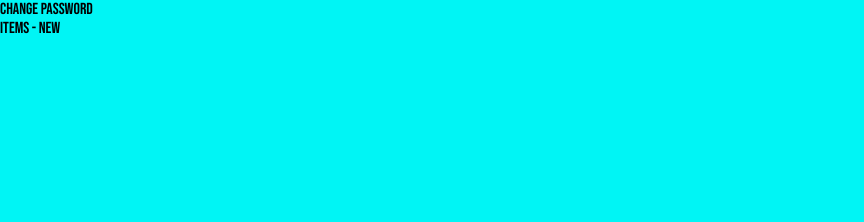
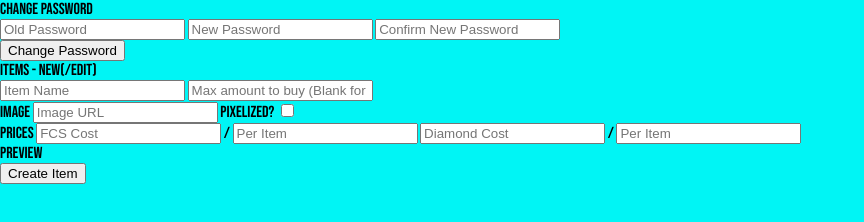
Before and after one commit to Bug1312/Star-Industries, a website: page public/webpages/panel/index.html in a window 1280 px wide. Shown: the whole page, without its empty margins (0-864 px from the left). Drawn offline with Linux system fonts and the light colour scheme.

Commit message:
push for L8R

```diff
--- a/public/webpages/panel/index.html
+++ b/public/webpages/panel/index.html
@@ -15,17 +15,54 @@
     <nav type="nav_staff" generated></nav>
 
     <main>
-        <div name="login / change pass">
+        <div class="" name="login / change pass">
             <header>Change Password</header>
+            <form id="change_pass">
+                <div class="inputs">
+                    <input id="old" type="password" placeholder="Old Password">
+
+                    <input id="new" type="password" placeholder="New Password">
+                    <input id="new_confirm" type="password" placeholder="Confirm New Password">
+                </div>
+                <button type="submit" class="submit">Change Password</button>
+            </form>
         </div>
         <div name="item manip">
             <header>
-               Items - <a>New</a>
-               <div name="tab system"></div>
+               Items - <a>New(/edit)</a>
             </header>
+            <form>
+                <input id="edit_item-name" type="text" placeholder="Item Name" required>
+                <input id="edit_item-max" type="text" placeholder="Max amount to buy (Blank for no max)">
+                <div>
+                    <label class="form_label">Image</label>
+                    <a>
+                        <input id="edit_item-image" type="text" placeholder="Image URL" required>
+                        <label for="edit_item-pixelized">Pixelized?</label>
+                        <input id="edit_item-pixelized" type="checkbox">
+                    </a>
+                </div>
+                <div>
+                    <label class="form_label">Prices</label>
+                    <a>
+                        <input id="edit_item-cost_fcs" type="number" placeholder="FCS Cost" required>
+                        /
+                        <input id="edit_item-per_fcs" type="number" placeholder="Per Item" required>
+                    </a>
+                    <a>
+                        <input id="edit_item-cost_diamond" type="number" placeholder="Diamond Cost" required>
+                        /
+                        <input id="edit_item-per_diamond" type="number" placeholder="Per Item" required>
+                    </a>
+                </div>
+                <div>
+                    <label class="form_label">Preview</label>
+                    <generated type="item_panel"></generated>
+                </div>
+                <button type="submit">Create Item</button>
+                <!-- <button type="submit">Edit Item</button> -->
+            </form>
 
-            <div type="tab" name="new item"></div>
-            <div type="tab" name="edit items"></div>
         </div>
         <div name="orders"></div>
     </main>
```
